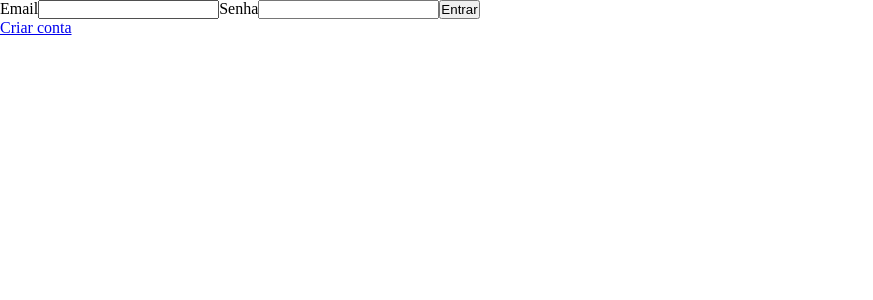
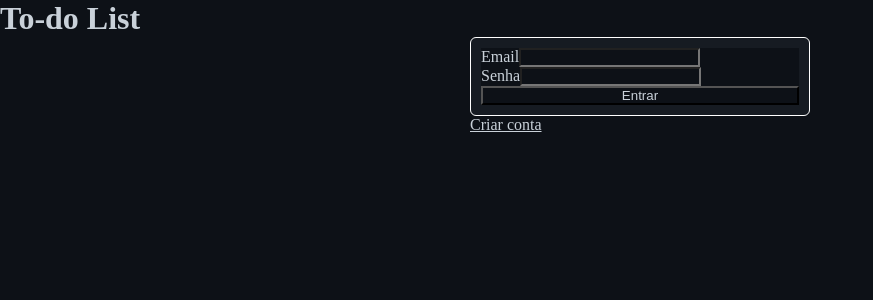
Before and after one commit to alansouza1/to-do-list-react, a React (Create React App) app: page / in a window 1280 px wide. Shown: the top 300 px of the page, without its empty margins (0-873 px from the left). Built offline with nearby package versions, Linux system fonts and the light colour scheme.

Commit message:
feat: Cria componente Header.jsx

```diff
--- a/public/index.html
+++ b/public/index.html
@@ -4,7 +4,7 @@
     <meta charset="utf-8" />
     <link rel="icon" href="%PUBLIC_URL%/favicon.ico" />
     <meta name="viewport" content="width=device-width, initial-scale=1" />
-    <title>To-do List</title>
+    <title>To Do List</title>
   </head>
   <body>
     <noscript>You need to enable JavaScript to run this app.</noscript>
--- /dev/null
+++ b/src/components/Header.jsx
@@ -0,0 +1,7 @@
+export default function Login() {
+  return (
+    <header>
+      <h1>To-do List</h1>
+    </header>
+  );
+}
--- a/src/routes/Login.jsx
+++ b/src/routes/Login.jsx
@@ -1,5 +1,9 @@
 import { useState } from 'react';
 import { Link } from 'react-router-dom';
+
+import Header from '../components/Header';
+
+import '../styles/pages/Login.css';
 
 export default function Login() {
   const [email, setEmail] = useState('');
@@ -7,6 +11,8 @@ export default function Login() {
 
   return (
     <>
+      <Header />
+      <div className="login-form">
         <form method="post">
           <label htmlFor="email-input">
             Email
@@ -14,8 +20,8 @@ export default function Login() {
               id="email-input"
               name="email"
               type="email"
-            value={ email }
-            onChange={ ({ target }) => setEmail(target.value) }
+              value={email}
+              onChange={({ target }) => setEmail(target.value)}
             />
           </label>
           <label htmlFor="password-input">
@@ -24,13 +30,14 @@ export default function Login() {
               id="password-input"
               name="password"
               type="password"
-            value={ password }
-            onChange={ ({ target }) => setPassword(target.value) }
+              value={password}
+              onChange={({ target }) => setPassword(target.value)}
             />
           </label>
           <button type="submit">Entrar</button>
         </form>
         <Link to="signup">Criar conta</Link>
+      </div>
     </>
   );
 }
--- a/src/styles/index.css
+++ b/src/styles/index.css
@@ -1,4 +1,16 @@
 * {
   margin: 0;
   padding: 0;
+  background-color: #0d1117;
+  color: #c9d1d9;
+  box-sizing: border-box;
 }
+
+form {
+  display: flex;
+  flex-direction: column;
+  background-color: #161b22;
+  border: 1px solid white;
+  border-radius: 6px;
+  padding: 10px;
+}
--- a/src/styles/pages/Login.css
+++ b/src/styles/pages/Login.css
@@ -0,0 +1,4 @@
+.login-form {
+  width: 340px;
+  margin: auto;
+}
```
Lines whose indentation alone changed are shown as unchanged.
